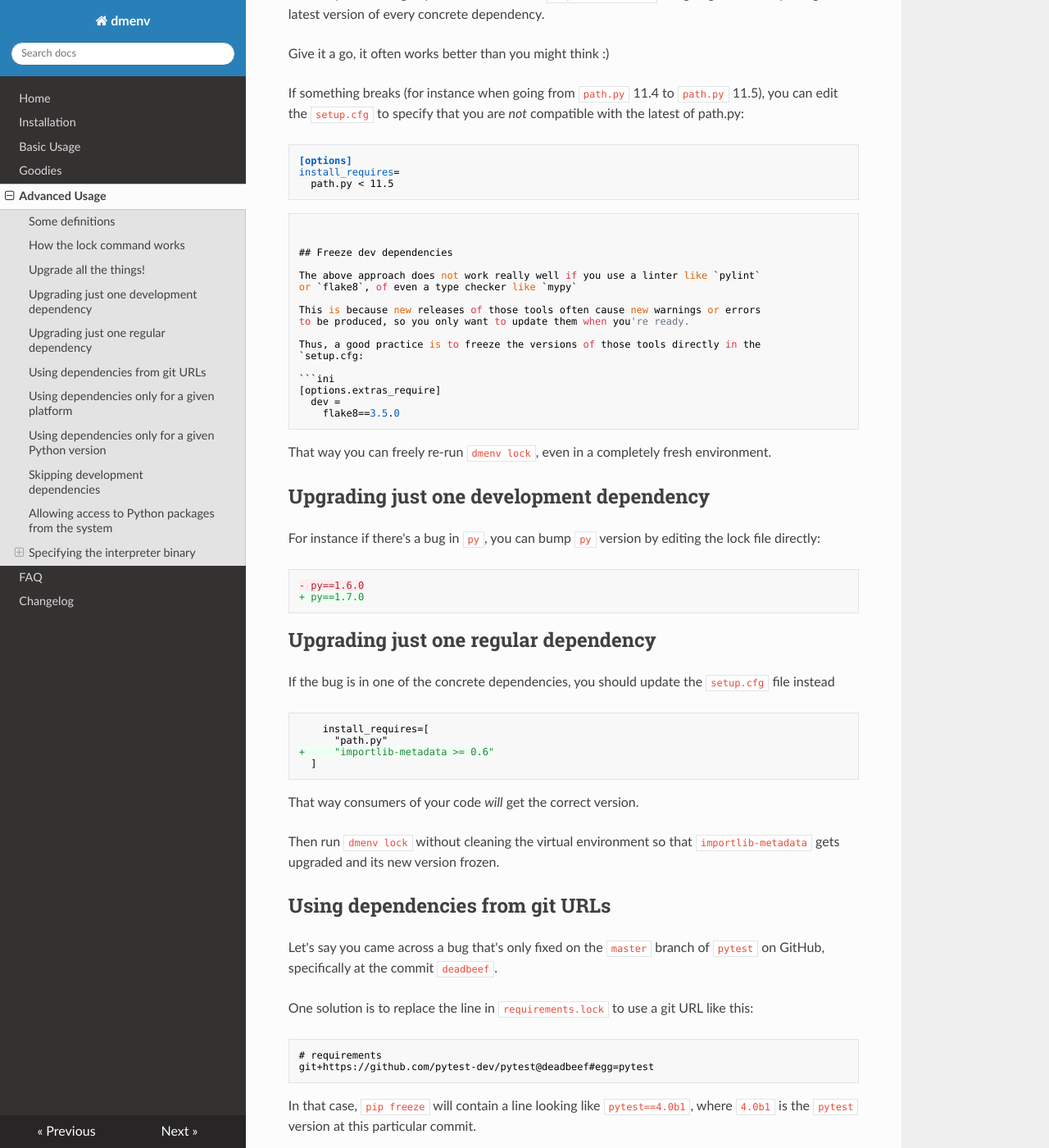
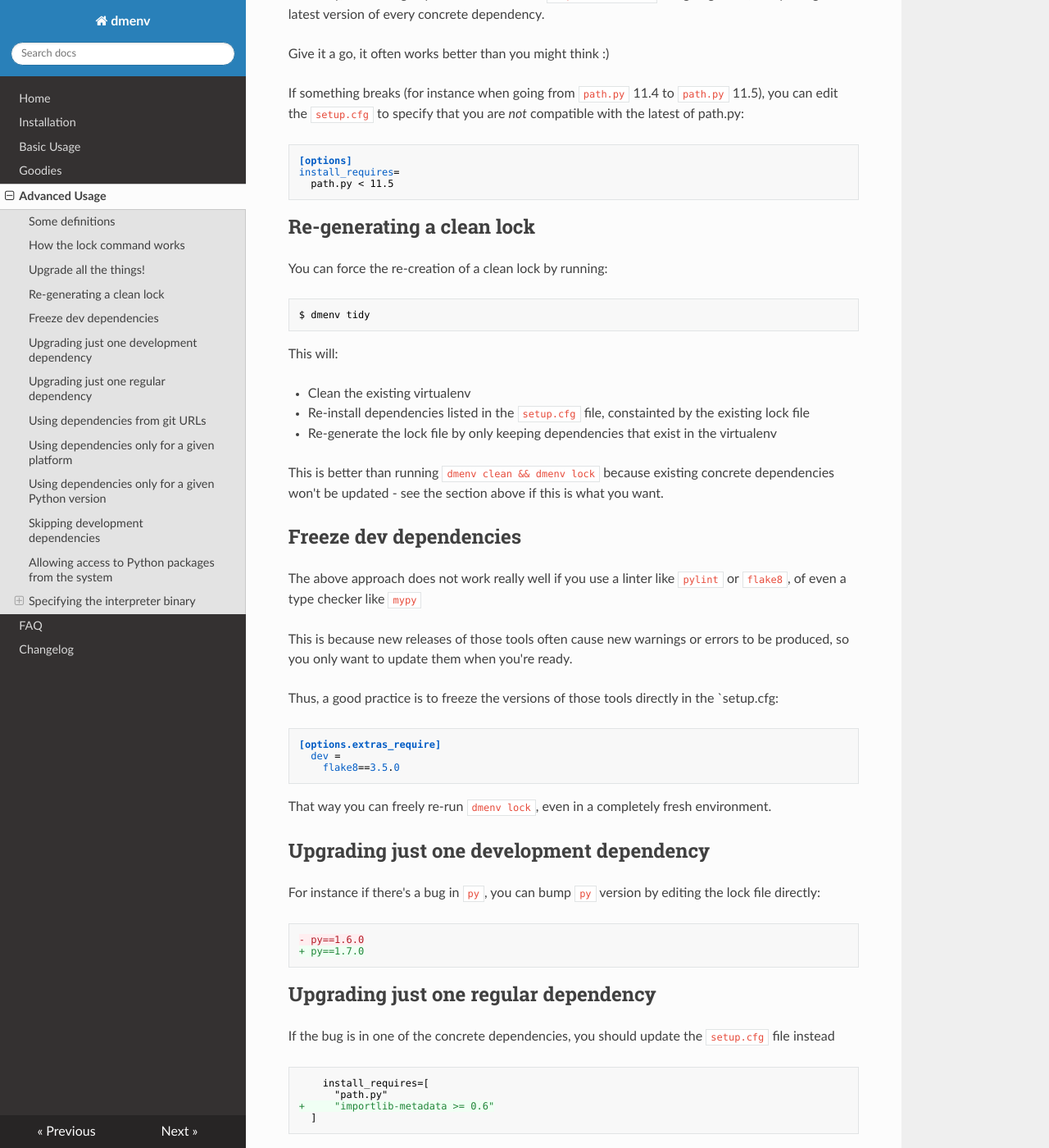
Before and after one commit to dmerejkowsky/dmenv, an MkDocs documentation site: the page built from docs/contents/advanced_usage.md, in a window 1280 px wide and 1400 px high, scrolled down 1766 px. Shown: the whole window at 82% size. Built offline with MkDocs 1.6.1, drawn with Linux system fonts in a browser that asks for light colours; nearby versions of some CDN libraries.

Commit message:
Add documentation about `dmenv tidy`

````diff
--- a/docs/contents/advanced_usage.md
+++ b/docs/contents/advanced_usage.md
@@ -98,8 +98,22 @@ install_requires=
   path.py < 11.5
 ```
 
+## Re-generating a clean lock
+
+You can force the re-creation of a clean lock by running:
+
+```bash
+$ dmenv tidy
 ```
 
+This will:
+
+ * Clean the existing virtualenv
+ * Re-install dependencies listed in the `setup.cfg` file, constainted by the existing lock file
+ * Re-generate the lock file by only keeping dependencies that exist in the virtualenv
+
+This is better than running `dmenv clean && dmenv lock` because existing concrete dependencies won't
+be updated - see the section above if this is what you want.
 
 ## Freeze dev dependencies
 
````
